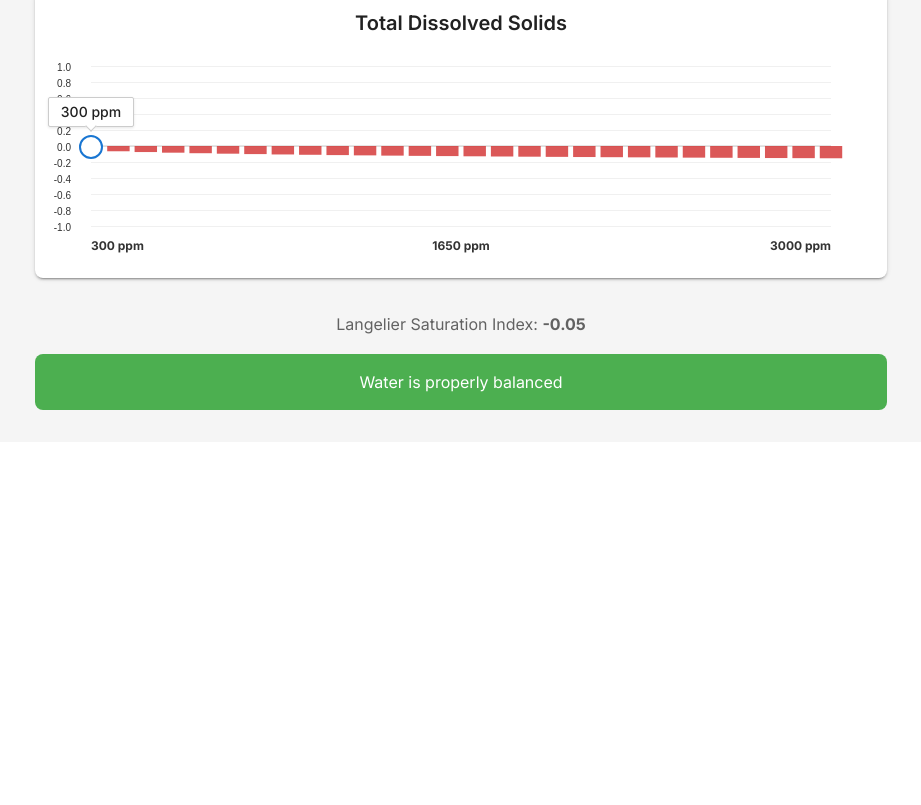
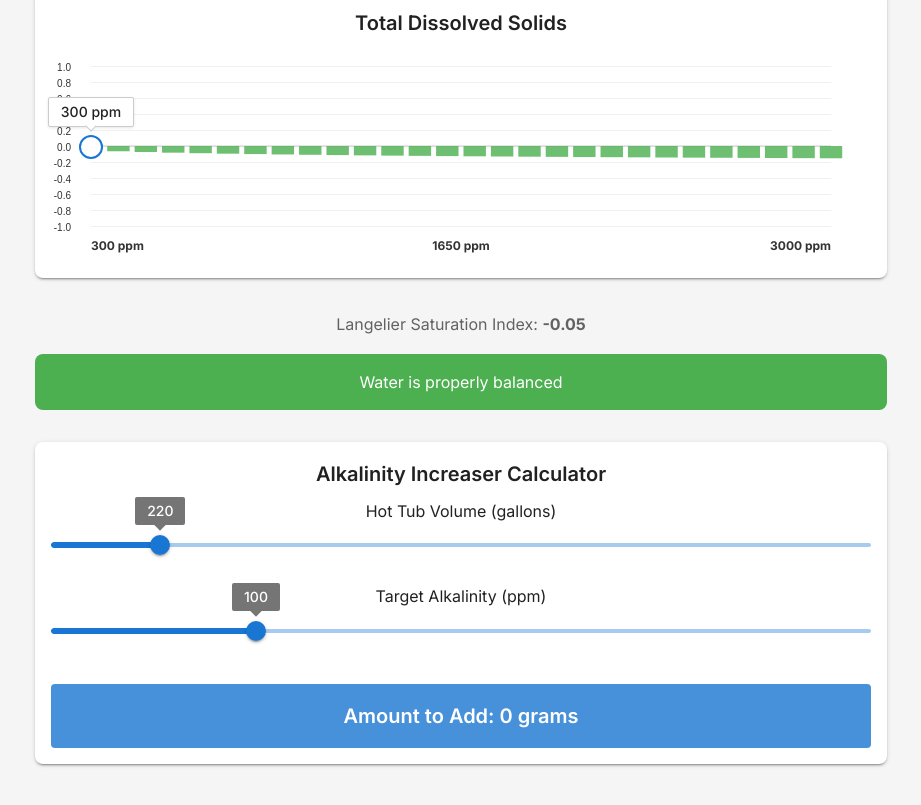
Before and after one commit to emenendez/lsi-calculator, a React (Vite) app: page / in a window 1280 px wide. Shown: the part 1789-2594 px from the top of the page, without its empty margins (179-1100 px from the left). Before the commit the page ends 2231 px from the top, so only its background shows below. Built offline with nearby package versions, Linux system fonts and the light colour scheme.

Commit message:
Add alk increaser calc

```diff
--- a/src/App.jsx
+++ b/src/App.jsx
@@ -7,7 +7,8 @@ import {
   useTheme,
   ThemeProvider,
   createTheme,
-  CssBaseline
+  CssBaseline,
+  Slider
 } from '@mui/material';
 import ParameterSection from './components/ParameterSection';
 import LSIDisplay from './components/LSIDisplay';
@@ -46,6 +47,8 @@ const defaultParams = {
   alkalinity: 100,
   cya: 8,
   tds: 300,
+  volume: 220,
+  targetAlkalinity: 100,
 };
 
 function App() {
@@ -130,7 +133,9 @@ function App() {
           <LSIDisplay lsi={currentLSI} />
         </Box>
 
-        {Object.keys(params).map((param) => {
+        {Object.keys(params)
+          .filter(param => ['pH', 'temperature', 'calcium', 'alkalinity', 'cya', 'tds'].includes(param))
+          .map((param) => {
           const config = getParamConfig(param);
           const chartData = generateChartData(param, params[param], params);
 
@@ -150,9 +155,60 @@ function App() {
           );
         })}
 
-        <Box sx={{ mt: 4 }}>
+        <Box sx={{ mt: 4, mb: 4 }}>
           <LSIDisplay lsi={currentLSI} />
         </Box>
+
+        <Paper
+          elevation={2}
+          sx={{
+            p: 2,
+            mb: 3,
+            backgroundColor: 'background.paper',
+            borderRadius: 2
+          }}
+        >
+          <Typography variant="h6" gutterBottom>
+            Alkalinity Increaser Calculator
+          </Typography>
+          <Box sx={{ display: 'flex', flexDirection: 'column', gap: 2 }}>
+            <Box>
+              <Typography variant="subtitle1" gutterBottom>
+                Hot Tub Volume (gallons)
+              </Typography>
+              <Slider
+                value={params.volume || 400}
+                onChange={handleParamChange('volume')}
+                min={100}
+                max={1000}
+                step={10}
+                valueLabelDisplay="on"
+                sx={{ width: '100%' }}
+              />
+            </Box>
+            <Box>
+              <Typography variant="subtitle1" gutterBottom>
+                Target Alkalinity (ppm)
+              </Typography>
+              <Slider
+                value={params.targetAlkalinity || 100}
+                onChange={handleParamChange('targetAlkalinity')}
+                min={LSI_CONSTANTS.MIN_ALKALINITY}
+                max={LSI_CONSTANTS.MAX_ALKALINITY}
+                step={10}
+                valueLabelDisplay="on"
+                sx={{ width: '100%' }}
+              />
+            </Box>
+            <Box sx={{ mt: 2, p: 2, bgcolor: 'primary.light', borderRadius: 1, color: 'white' }}>
+              <Typography variant="h6">
+                Amount to Add: {Math.floor(((params.targetAlkalinity || 100) - (params.alkalinity || 0))/20 * (params.volume || 400)/200 * 28.3495)} grams
+              </Typography>
+            </Box>
+          </Box>
+        </Paper>
+
+
       </Container>
     </ThemeProvider>
   );
--- a/src/components/ParameterSection.jsx
+++ b/src/components/ParameterSection.jsx
@@ -103,7 +103,10 @@ const ParameterSection = ({
       .attr('y', d => d.lsi >= 0 ? yScale(d.lsi) : yScale(0))
       .attr('width', barWidth)
       .attr('height', d => Math.abs(yScale(d.lsi) - yScale(0)))
-      .attr('fill', d => d.lsi >= 0 ? '#1976d2' : '#d32f2f')
+      .attr('fill', d => {
+        if (d.lsi >= -0.3 && d.lsi <= 0.3) return '#4caf50'; // Green for values between -0.3 and 0.3
+        return d.lsi >= 0 ? '#1976d2' : '#d32f2f'; // Blue for positive, red for negative
+      })
       .attr('opacity', 0.8);
 
     // Add x-axis labels at bottom
```
